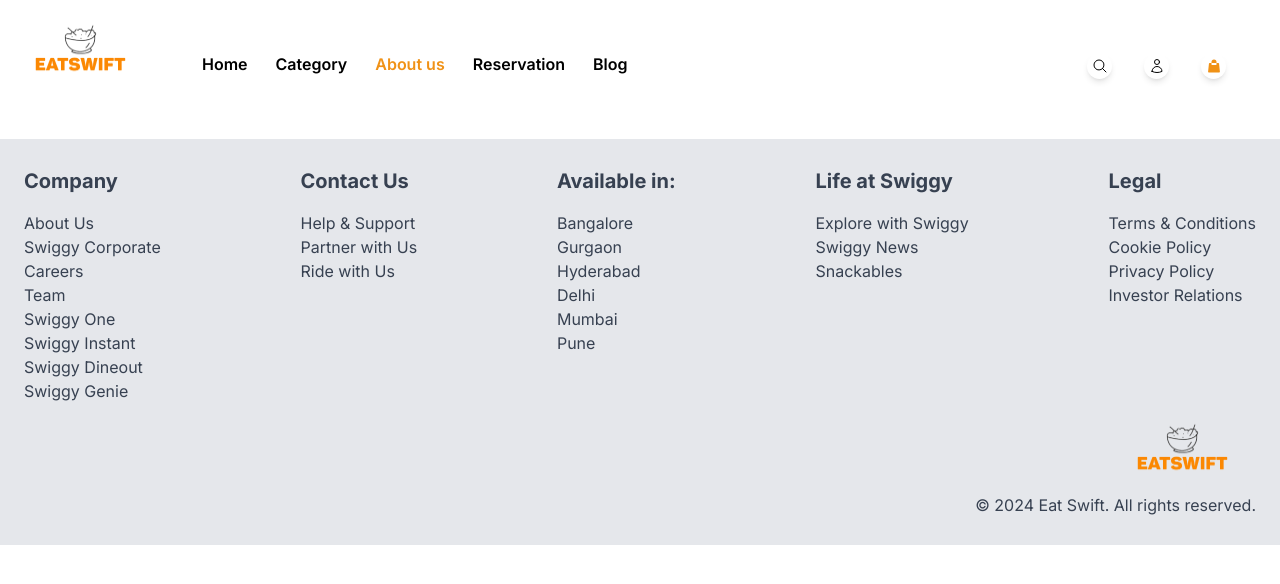
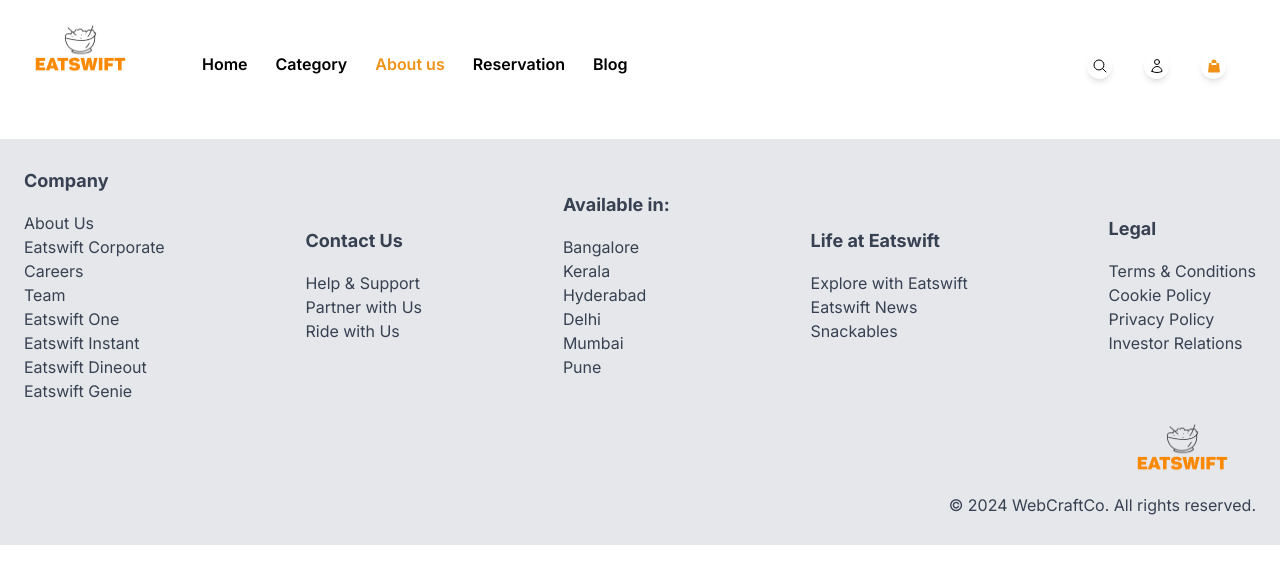
Before and after one commit to nazalbinhamza/Eat-Swift, a Next.js app: page /Aboutus in a window 1280 px wide. Shown: the top 584 px of the page. Built offline with nearby package versions, Linux system fonts and the light colour scheme.

Commit message:
add: new feature

```diff
--- a/src/app/(routes)/Login/page.tsx
+++ b/src/app/(routes)/Login/page.tsx
@@ -12,13 +12,13 @@
       <div style={{ backgroundColor: '#F09217' }} className='w-1/2'></div>
       <div className='w-1/2 bg-white'></div>
       <div className='absolute inset-0 flex items-center justify-center'>
-        <h1 className={`${kronaOne.className} text-[50px] md:text-[200px] tracking-wide font-bold `}>
+        <h1 className={`${kronaOne.className} text-[50px] md:text-[200px] lg:text-[200px] tracking-wide font-bold `}>
           <span className='text-white'>EAT </span>SWIFT
         </h1>
       </div>
       <img
         src='burgerauth.png'
-        className='absolute w-auto h-[200px] md:h-[500px]'
+        className='absolute w-auto h-[200px] md:h-[500px] lg:h-[500px]'
         style={{
           top: '50%',
           left: '50%',
@@ -26,7 +26,7 @@
         }}
       />
       <div
-        className='absolute w-auto h-auto p-5 text-center md:p-10 bg-white bg-opacity-50 rounded-md'
+        className='absolute w-auto h-auto p-5 text-center md:p-10 lg:p-10 bg-white bg-opacity-50 rounded-md'
         style={{
           top: '50%',
           left: '50%',
--- a/src/app/(routes)/Signup/page.tsx
+++ b/src/app/(routes)/Signup/page.tsx
@@ -20,13 +20,13 @@
       <div className='w-1/2 bg-white'></div>
       <div style={{ backgroundColor: '#F09217' }} className='w-1/2'></div>
       <div className='absolute inset-0 flex items-center justify-center'>
-        <h1 className={`${kronaOne.className} text-[50px] md:text-[200px] tracking-wide font-bold `}>
+        <h1 className={`${kronaOne.className} text-[50px] md:text-[200px] lg:text-[200px] tracking-wide font-bold `}>
         EAT <span className='text-white'>SWIFT</span>
         </h1>
       </div>
       <img
         src='burgerauth.png'
-        className='absolute w-auto h-[200px] md:h-[500px]'
+        className='absolute w-auto h-[200px] md:h-[500px] lg:h-[500px]'
         style={{
           top: '50%',
           left: '50%',
@@ -34,7 +34,7 @@
         }}
       />
       <div
-        className='absolute w-auto h-auto p-5 text-center md:p-10 bg-white bg-opacity-50 rounded-md'
+        className='absolute w-auto h-auto p-5 text-center md:p-10 lg:p-10 bg-white bg-opacity-50 rounded-md'
         style={{
           top: '50%',
           left: '50%',
--- /dev/null
+++ b/src/app/RootLayoutClient.tsx
@@ -0,0 +1,20 @@
+"use client";
+
+import { useEffect } from "react";
+import AOS from "aos";
+import "aos/dist/aos.css";
+
+export default function RootLayoutClient({
+  children,
+}: {
+  children: React.ReactNode;
+}) {
+  useEffect(() => {
+    AOS.init({
+      duration: 1000, // Customize animation duration
+      once: true, // Animation will happen only once
+    });
+  }, []);
+
+  return <>{children}</>;
+}
--- a/src/app/_components/footer.tsx
+++ b/src/app/_components/footer.tsx
@@ -4,25 +4,25 @@
   return (
     <footer  data-aos="fade-up" data-aos-duration="1500" data-aos-offset="100" className="bg-gray-200 text-gray-700 py-7 mt-14">
       <div className="container mx-auto px-6">
-        <div className="flex flex-col items-center md:flex-row justify-between md:items-start">
+        <div className="flex flex-col items-center md:flex-row lg:flex-row md:justify-between lg:justify-between md:items-start lg:items-center">
           {/* Company Section */}
-          <div className="mb-6 md:mb-0">
-            <h1 className="font-bold text-xl">Company</h1>
+          <div className="mb-6 md:mb-0 lg:mb-0">
+            <h1 className="font-bold text-lg md:text-xl lg:text-lg">Company</h1>
             <ul className="pt-4">
               <li><a href="#" className="hover:underline">About Us</a></li>
-              <li><a href="#" className="hover:underline">Swiggy Corporate</a></li>
+              <li><a href="#" className="hover:underline">Eatswift Corporate</a></li>
               <li><a href="#" className="hover:underline">Careers</a></li>
               <li><a href="#" className="hover:underline">Team</a></li>
-              <li><a href="#" className="hover:underline">Swiggy One</a></li>
-              <li><a href="#" className="hover:underline">Swiggy Instant</a></li>
-              <li><a href="#" className="hover:underline">Swiggy Dineout</a></li>
-              <li><a href="#" className="hover:underline">Swiggy Genie</a></li>
+              <li><a href="#" className="hover:underline">Eatswift One</a></li>
+              <li><a href="#" className="hover:underline">Eatswift Instant</a></li>
+              <li><a href="#" className="hover:underline">Eatswift Dineout</a></li>
+              <li><a href="#" className="hover:underline">Eatswift Genie</a></li>
             </ul>
           </div>
 
           {/* Contact Us Section */}
-          <div className="mb-6 md:mb-0">
-            <h1 className="font-bold text-xl">Contact Us</h1>
+          <div className="mb-6 md:mb-0 lg:mb-0">
+            <h1 className="font-bold text-lg md:text-xl lg:text-lg">Contact Us</h1>
             <ul className="pt-4">
               <li><a href="#" className="hover:underline">Help & Support</a></li>
               <li><a href="#" className="hover:underline">Partner with Us</a></li>
@@ -31,31 +31,31 @@
           </div>
 
           {/* Available In Section */}
-          <div className="mb-6 md:mb-0">
-            <h1 className="font-bold text-xl">Available in:</h1>
+          <div className="mb-6 md:mb-0 lg:mb-0">
+            <h1 className="font-bold text-lg md:text-xl lg:text-lg">Available in:</h1>
             <ul className="pt-4">
-              <li>Bangalore</li>
-              <li>Gurgaon</li>
-              <li>Hyderabad</li>
-              <li>Delhi</li>
-              <li>Mumbai</li>
-              <li>Pune</li>
+              <li><a href="#" className="hover:underline">Bangalore</a></li>
+              <li><a href="#" className="hover:underline">Kerala</a></li>
+              <li><a href="#" className="hover:underline">Hyderabad</a></li>
+              <li><a href="#" className="hover:underline">Delhi</a></li>
+              <li><a href="#" className="hover:underline">Mumbai</a></li>
+              <li><a href="#" className="hover:underline">Pune</a></li>
             </ul>
           </div>
 
           {/* Life at Swiggy Section */}
-          <div className="mb-6 md:mb-0">
-            <h1 className="font-bold text-xl">Life at Swiggy</h1>
+          <div className="mb-6 md:mb-0 lg:mb-0">
+            <h1 className="font-bold text-lg md:text-xl lg:text-lg">Life at Eatswift</h1>
             <ul className="pt-4">
-              <li><a href="#" className="hover:underline">Explore with Swiggy</a></li>
-              <li><a href="#" className="hover:underline">Swiggy News</a></li>
+              <li><a href="#" className="hover:underline">Explore with Eatswift</a></li>
+              <li><a href="#" className="hover:underline">Eatswift News</a></li>
               <li><a href="#" className="hover:underline">Snackables</a></li>
             </ul>
           </div>
 
           {/* Legal Section */}
-          <div className="mb-6 md:mb-0">
-            <h1 className="font-bold text-xl">Legal</h1>
+          <div className="mb-6 md:mb-0 lg:mb-0">
+            <h1 className="font-bold text-lg md:text-xl lg:text-lg">Legal</h1>
             <ul className="pt-4">
               <li><a href="#" className="hover:underline">Terms & Conditions</a></li>
               <li><a href="#" className="hover:underline">Cookie Policy</a></li>
@@ -66,12 +66,12 @@
         </div>
 
         {/* Social Links and Copyright */}
-        <div className='flex justify-center md:justify-end'>
-        <div className="text-center md:text-left">
-          <div className="flex justify-center md:justify-end space-x-4">
+        <div className='flex justify-center md:justify-end lg:justify-end'>
+        <div className="text-center md:text-left lg:text-left">
+          <div className="flex justify-center md:justify-end lg:justify-end space-x-4">
            <img className="h-[90px] w-[150px]" src="Logo.png" alt="Logo" />
           </div>
-          <p>&copy; {new Date().getFullYear()} Eat Swift. All rights reserved.</p>
+          <p>&copy; {new Date().getFullYear()} WebCraftCo. All rights reserved.</p>
         </div>
         </div>
       </div>
--- a/src/app/layout.tsx
+++ b/src/app/layout.tsx
@@ -1,35 +1,28 @@
-"use client";
-import { useEffect } from "react";
-import type { Metadata } from "next";
 import { Inter } from "next/font/google";
-import AOS from 'aos';
-import 'aos/dist/aos.css';
+import Footer from "./_components/footer";
 import "./globals.css";
-import Footer from "./_components/footer";
+import RootLayoutClient from "./RootLayoutClient";
 
 const inter = Inter({ subsets: ["latin"] });
 
-import { metadata } from './metadata';
+export const metadata = {
+  title: "Eat Swift",
+  description: "Generated by webcraftco",
+};
 
 export default function RootLayout({
   children,
-}: Readonly<{
+}: {
   children: React.ReactNode;
-}>) {
-
-   useEffect(() => {
-    AOS.init({
-      duration: 1000, // Customize animation duration
-      once: true, // Animation will happen only once
-    });
-  }, []);
-
+}) {
   return (
     <html lang="en">
       <body className={inter.className}>
-        {children}
+        <RootLayoutClient>
+          {children}
+        </RootLayoutClient>
         <Footer />
-        </body>
+      </body>
     </html>
   );
 }
```
Also changed, not shown: src/app/_components/nav.tsx (+5 -5 lines).
